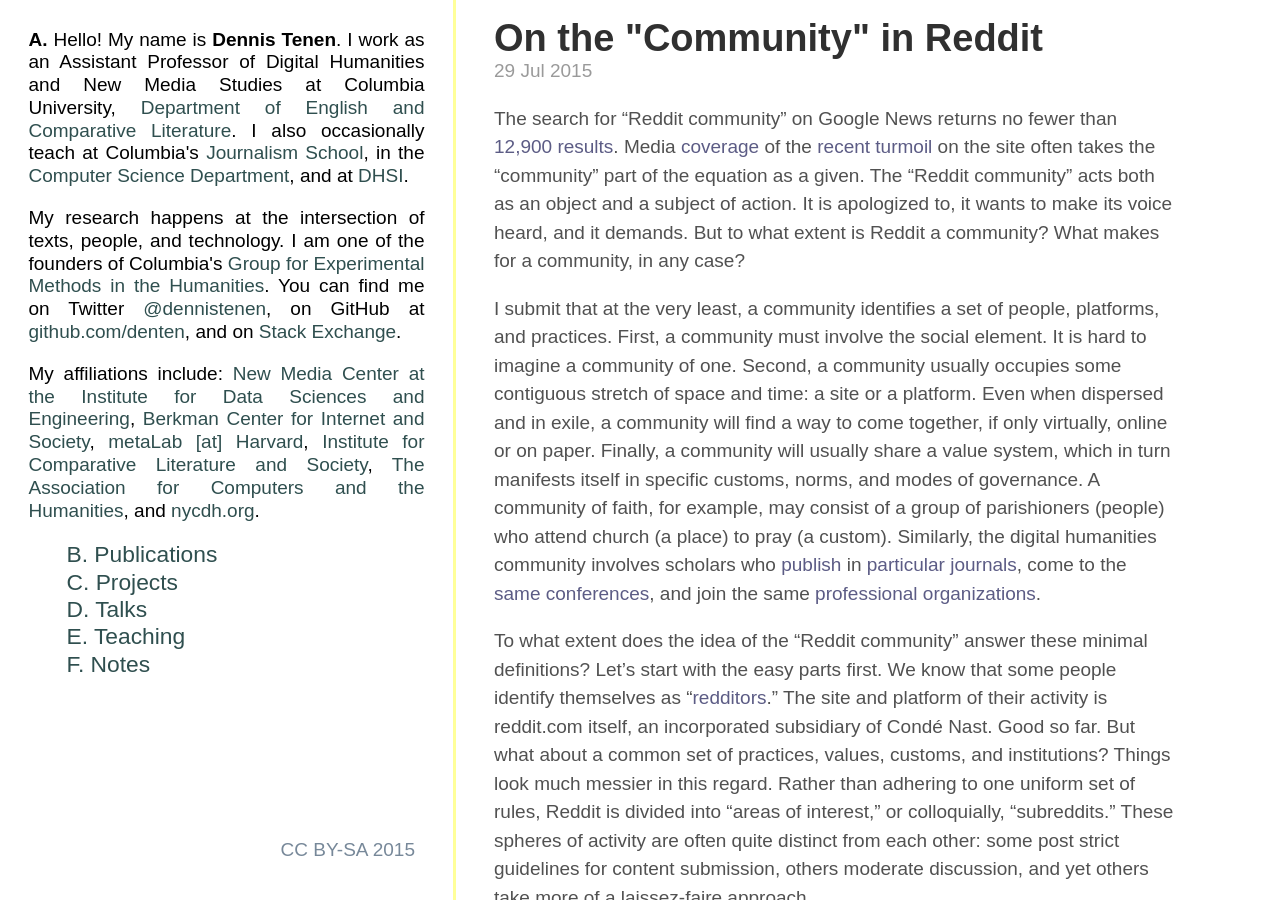
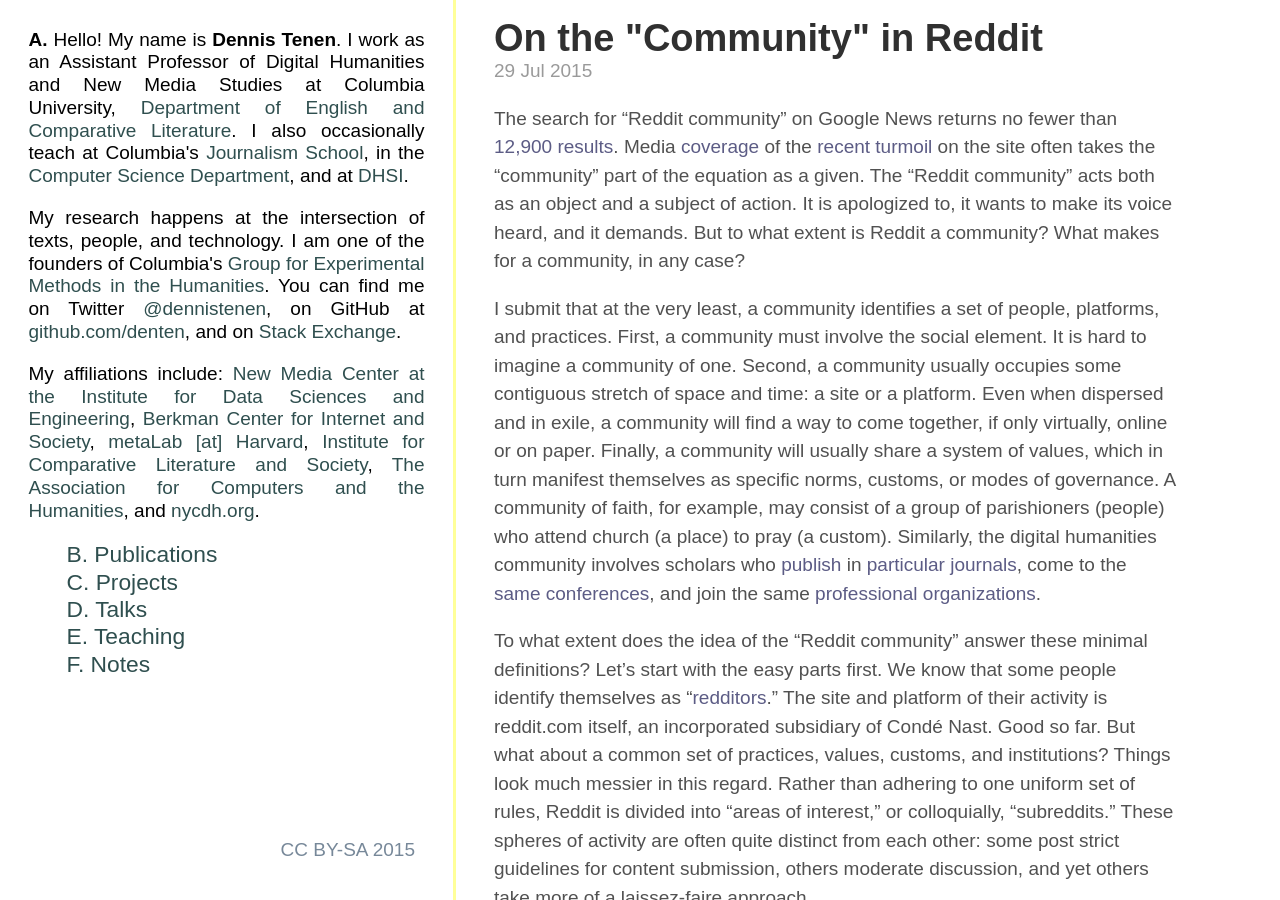
Before and after one commit to denten/denten.github.io, a Jekyll site: the page built from _posts/2015-07-29-reddit-community.md, in a window 1280 px wide and 900 px high. Built offline with Jekyll 4.4.1, drawn with Linux system fonts in a browser that asks for light colours; some web fonts are replaced.

Commit message:
update links

```diff
--- a/_posts/2015-07-29-reddit-community.md
+++ b/_posts/2015-07-29-reddit-community.md
@@ -22,10 +22,10 @@
 It is hard to imagine a community of one. Second, a community usually occupies
 some contiguous stretch of space and time: a site or a platform. Even when
 dispersed and in exile, a community will find a way to come together, if only
-virtually, online or on paper. Finally, a community will usually share a value
-system, which in turn manifests itself in specific customs, norms, and modes of
-governance. A community of faith, for example, may consist of a group of
-parishioners (people) who attend church (a place) to pray (a custom).
+virtually, online or on paper. Finally, a community will usually share a system
+of values, which in turn manifest themselves as specific norms, customs, or
+modes of governance. A community of faith, for example, may consist of a group
+of parishioners (people) who attend church (a place) to pray (a custom).
 Similarly, the digital humanities community involves scholars who
 [publish](http://llc.oxfordjournals.org/) in
 [particular](http://www.digitalhumanities.org/dhq/)
```
